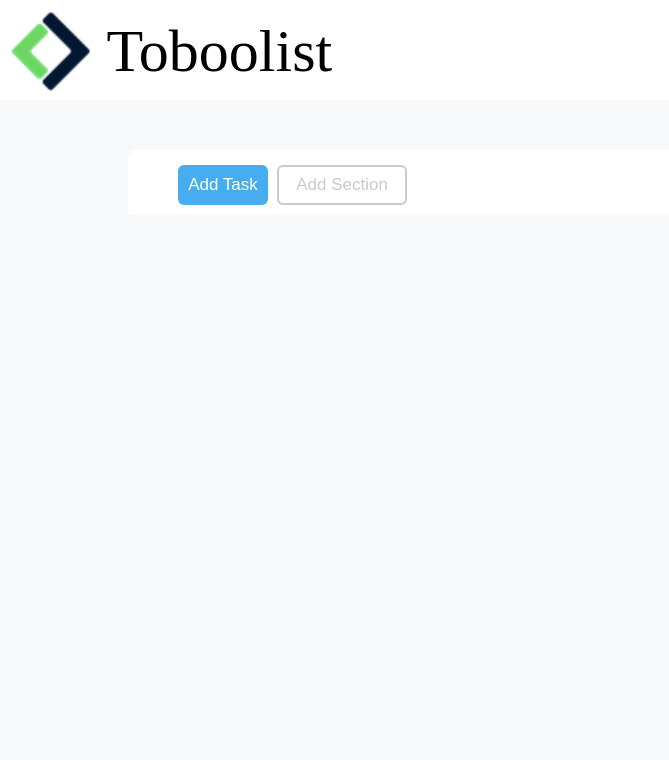
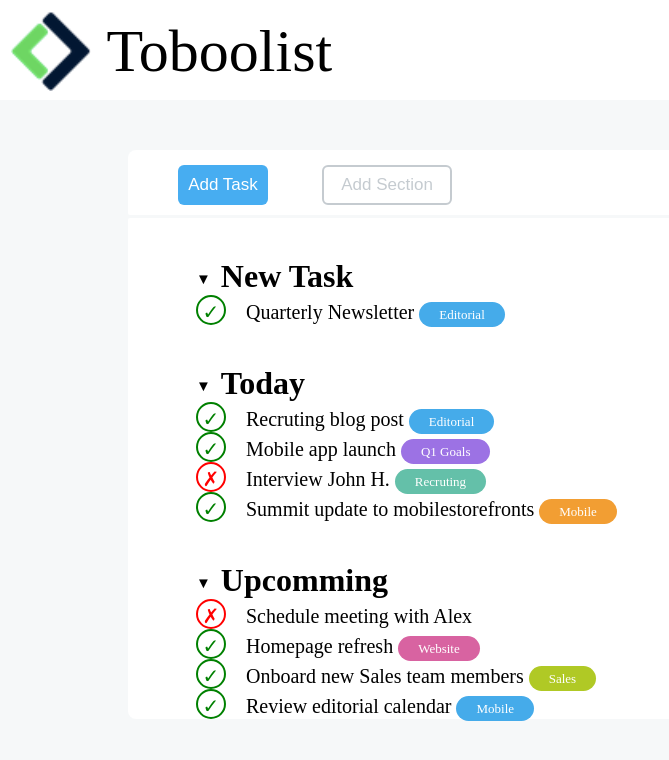
Before and after one commit to bodascaluca/html-css-toboolist, a plain HTML site: page index.html in a window 1280 px wide. Shown: the whole page, without its empty margins (0-669 px from the left). Drawn offline with Linux system fonts and the light colour scheme.

Commit message:
main da ggiornare

```diff
--- a/css/style.css
+++ b/css/style.css
@@ -31,7 +31,7 @@ body{
 #nav{
     background-color: white;
     width: 80%;
-    margin: 20px auto;
+    margin: 20% 10% 0% 10%;
     border: 2px;
     border-radius: 8px;
     border-bottom-left-radius: 2px;
@@ -51,7 +51,7 @@ body{
 }
 
 .button2{
-    margin: 15px 0px 10px 5px;
+    margin: 15px 0px 10px 50px ;
     padding: 8px 0px;
     width: 130px;
     background-color: white;
@@ -60,3 +60,110 @@ body{
     color:#c5cbd0;
     font-size: 17px;
 }
+
+/* MAIN */
+#main{
+    background-color: white;
+    width: 80%;
+    margin: 0.2% 10% 10% 10%;
+    border: 2px;
+    border-radius: 8px;
+    border-top-left-radius: 2px;
+    border-top-right-radius: 2px;
+    /* margin-top: 50px; */
+}
+
+.elenco-margin{
+    padding-top:40px;
+    margin-left: 68px;
+}
+
+ul{
+    list-style:none;
+}
+
+.simbolo{
+    font-size: 15px;
+    vertical-align: middle;
+    margin-right: 10px;
+}
+
+.checkmark, .uncheckmark{
+    font-size: 20px;
+    border-radius: 50%;
+    display: inline-block;
+    width: 30px;
+    height: 30px;
+    text-align: center;
+    line-height: 30px;
+    margin-right:20px;
+}
+
+.checkmark {
+    border: 2px solid green;
+    color: green;
+}
+.size-li{
+    font-size: 20px;
+}
+
+.evidenziatore{
+    color: white;
+    background-color: #45abea;
+    border-radius: 19px;
+    padding:5px 20px 5px 20px;
+    font-size: 13px;
+}
+
+.evidenziatore2{
+    color: white;
+    background-color: #9c72e4;
+    border-radius: 19px;
+    padding:5px 20px 5px 20px;
+    font-size: 13px;
+}
+
+.uncheckmark {
+    border: 2px solid red;
+    color: red;
+}
+
+.evidenziatore3{
+    color: white;
+    background-color: #64c0a9;
+    border-radius: 19px;
+    padding:5px 20px 5px 20px;
+    font-size: 13px;
+}
+
+.evidenziatore4{
+    color: white;
+    background-color: #f29e33;
+    border-radius: 19px;
+    padding:5px 20px 5px 20px;
+    font-size: 13px;
+}
+
+.evidenziatore5{
+    color: white;
+    background-color: #d863a1;
+    border-radius: 19px;
+    padding:5px 20px 5px 20px;
+    font-size: 13px;
+}
+
+.evidenziatore6{
+    color: white;
+    background-color: #b0c925;
+    border-radius: 19px;
+    padding:5px 20px 5px 20px;
+    font-size: 13px;
+}
+
+.evidenziatore7{
+    color: white;
+    background-color: #b0c925;
+    border-radius: 19px;
+    padding:5px 20px 5px 20px;
+    font-size: 13px;
+}
--- a/index.html
+++ b/index.html
@@ -23,9 +23,46 @@
          <button class="button2">Add Section</button>
      </nav>
 
+    <main id="main">
+        <div class="elenco-margin">
+            <ul >
+                <li><h1> <span class="simbolo">&#9660;</span>New Task</h1>
+                    <ul>
+                        <li class="size-li"><span class="checkmark">&checkmark;</span>Quarterly Newsletter <span class="evidenziatore">Editorial</span></li>
+                    </ul>
+                </li>
+            </ul>
+        </div>
 
-        <main>
+        <div class="elenco-margin">
+            <ul >
+                <li><h1> <span class="simbolo">&#9660;</span>Today</h1>
+                    <ul>
+                        <li class="size-li"><span class="checkmark">&checkmark;</span>Recruting blog post <span class="evidenziatore">Editorial</span></li>
+                        <li class="size-li"><span class="checkmark">&checkmark;</span>Mobile app launch <span class="evidenziatore2">Q1 Goals</span></li>
+                        <li class="size-li"><span class="uncheckmark">&cross;</span>Interview John H. <span class="evidenziatore3">Recruting</span></li>
+                        <li class="size-li"><span class="checkmark">&checkmark;</span>Summit update to mobilestorefronts <span class="evidenziatore4">Mobile</span></li>
 
-        </main>
+                    </ul>
+                </li>
+            </ul>
+        </div>
+
+        <div class="elenco-margin">
+            <ul >
+                <li><h1> <span class="simbolo">&#9660;</span>Upcomming</h1>
+                    <ul>
+                        <li class="size-li"><span class="uncheckmark">&cross;</span>Schedule meeting with Alex</li>
+                        <li class="size-li"><span class="checkmark">&checkmark;</span>Homepage refresh <span class="evidenziatore5">Website</span></li>
+                        <li class="size-li"><span class="checkmark">&checkmark;</span>Onboard new Sales team members <span class="evidenziatore6">Sales</span></li>
+                        <li class="size-li"><span class="checkmark">&checkmark;</span>Review editorial calendar <span class="evidenziatore">Mobile</span></li>
+
+                    </ul>
+                </li>
+            </ul>
+        </div>
+
+
+    </main>
 </body>
 </html>
```
